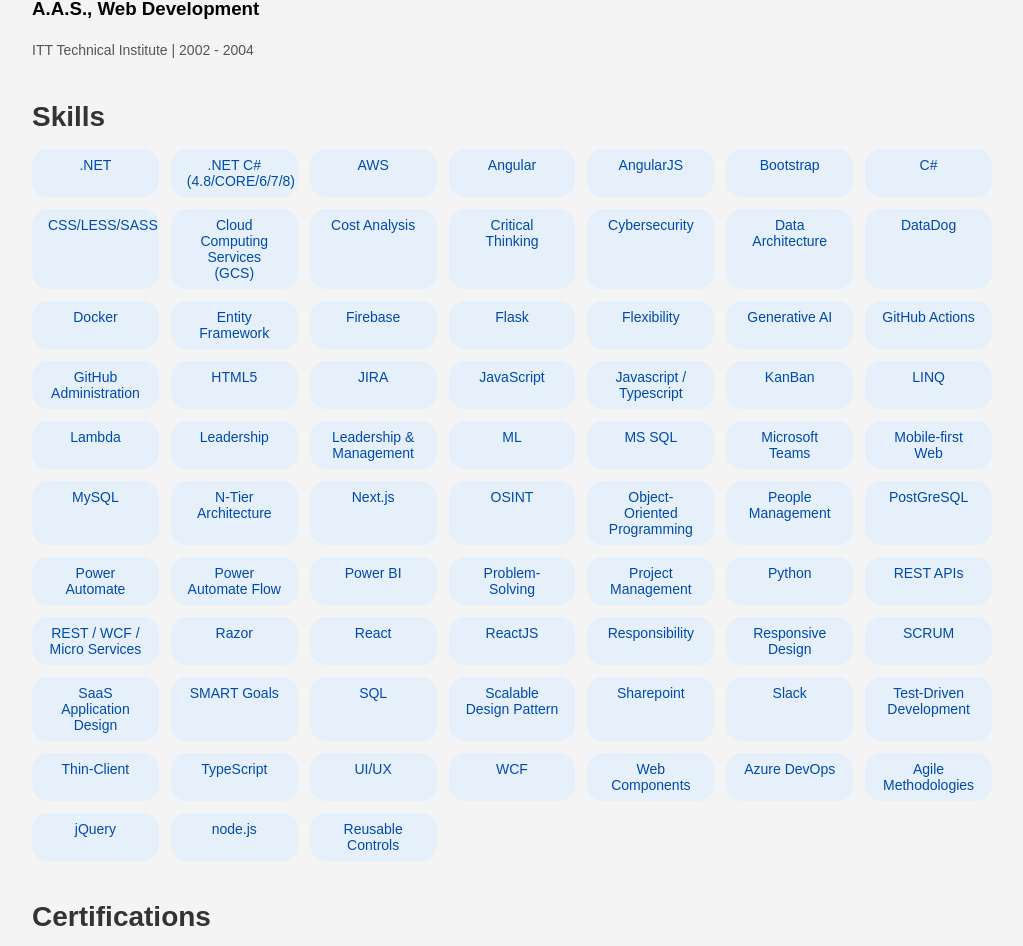
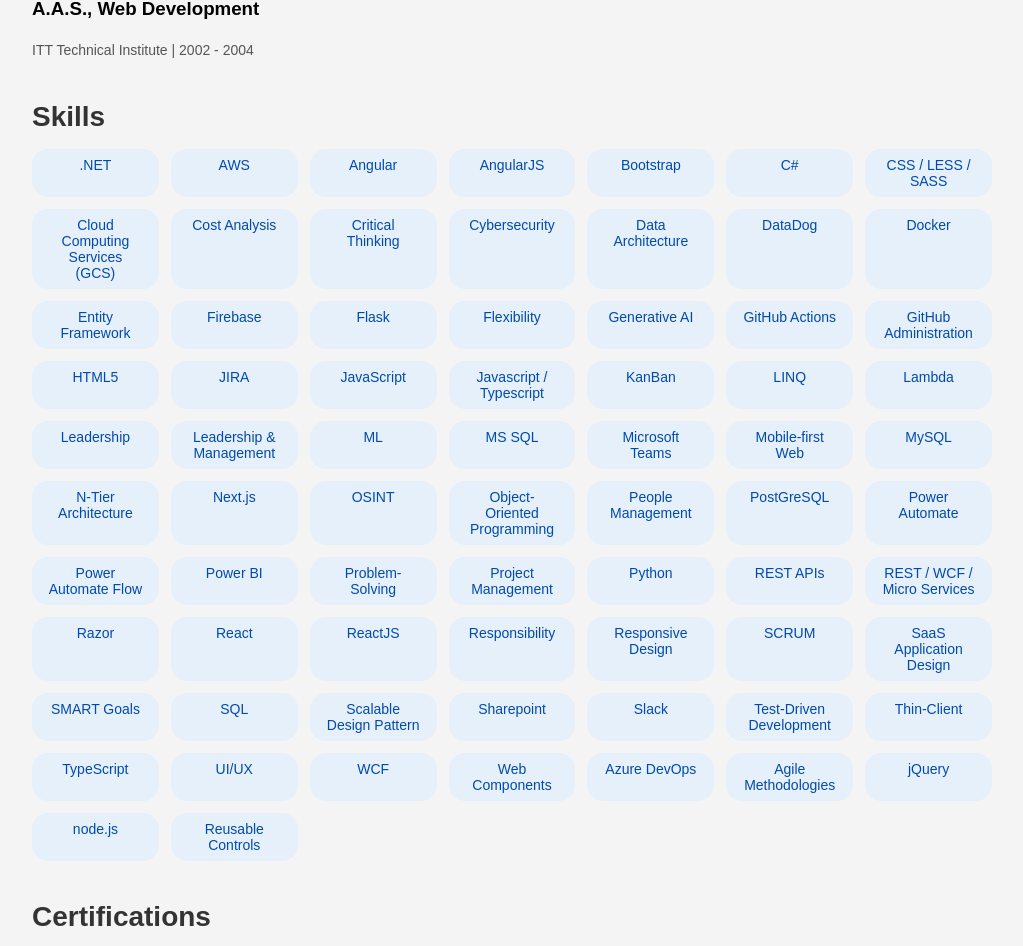
Before and after one commit to PseudoNinja/pseudoninja.github.io, a Next.js app: page / in a window 1280 px wide. Shown: the part 2470-3416 px from the top of the page, without its empty margins (128-1151 px from the left). Built offline with nearby package versions, Linux system fonts and the light colour scheme.

Commit message:
preparing to publish

```diff
--- a/src/app/page.tsx
+++ b/src/app/page.tsx
@@ -303,13 +303,12 @@ export default function Home() {
                     <h2>Skills</h2>
                     <div className="skills-grid">
                         <span>.NET</span>
-                        <span>.NET C# (4.8/CORE/6/7/8)</span>
                         <span>AWS</span>
                         <span>Angular</span>
                         <span>AngularJS</span>
                         <span>Bootstrap</span>
                         <span>C#</span>
-                        <span>CSS/LESS/SASS</span>
+                        <span>CSS / LESS / SASS</span>
                         <span>Cloud Computing Services (GCS)</span>
                         <span>Cost Analysis</span>
                         <span>Critical Thinking</span>
```
